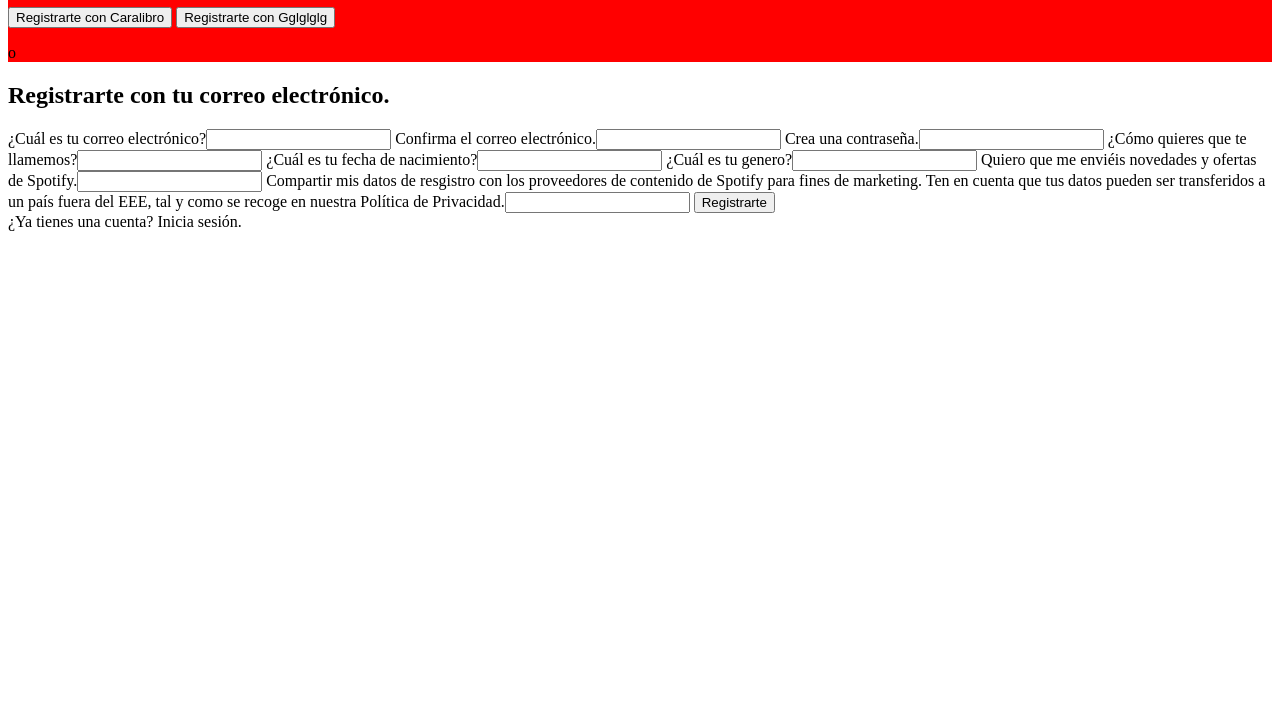
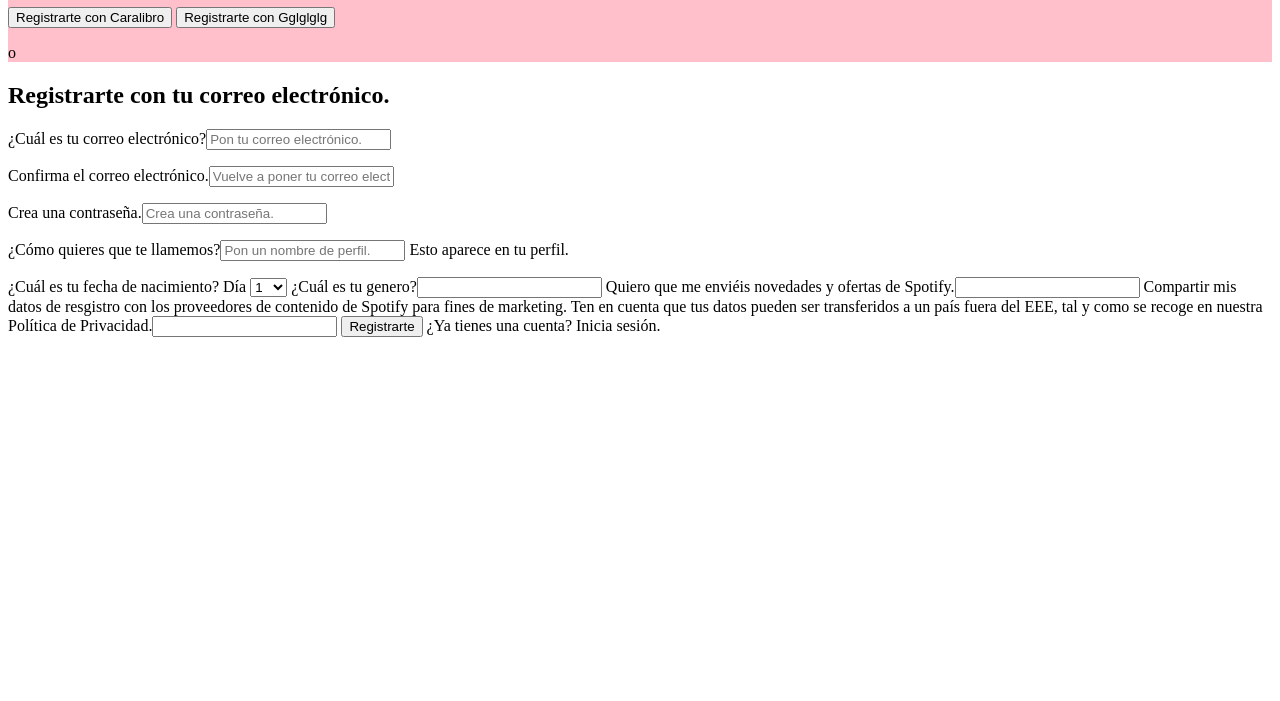
Before and after one commit to Adalab/promo-q-module-1.2-pair-12-spotify, a website: page public/signup.html in a window 1280 px wide. Shown: the part 99-800 px from the top of the page. Drawn offline with Linux system fonts and the light colour scheme.

```diff
--- a/public/signup.html
+++ b/public/signup.html
@@ -6,7 +6,6 @@
     <meta name="viewport" content="width=device-width, initial-scale=1.0" />
     <title>Sign up!</title>
     <link rel="stylesheet" href="./assets/css/signup.css" />
-    <style></style>
   </head>
   <body>
     <header>
@@ -17,16 +16,69 @@
       <p>o</p>
     </header>
     <h2>Registrarte con tu correo electrónico.</h2>
-    <form>
+    <form class="formulario">
       <label for="email"
-        >¿Cuál es tu correo electrónico?<input type="text"
+        >¿Cuál es tu correo electrónico?<input
+          type="email"
+          id="email"
+          placeholder="Pon tu correo electrónico."
       /></label>
-      <label for="">Confirma el correo electrónico.<input type="text" /></label>
-      <label for="">Crea una contraseña.<input type="text" /></label>
-      <label for="">¿Cómo quieres que te llamemos?<input type="text" /></label>
+      <label for="email-again"
+        >Confirma el correo electrónico.<input
+          type="email"
+          id="email-again"
+          placeholder="Vuelve a poner tu correo electrónico."
+      /></label>
+      <label for="pass"
+        >Crea una contraseña.<input
+          type="password"
+          id="pass"
+          placeholder="Crea una contraseña."
+      /></label>
+      <label for="nickname"
+        >¿Cómo quieres que te llamemos?<input
+          type="text"
+          id="nickname"
+          placeholder="Pon un nombre de perfil."
+        />
+        <span>Esto aparece en tu perfil.</span>
+      </label>
       <label for=""
-        >¿Cuál es tu fecha de nacimiento?<input type="text"
-      /></label>
+        >¿Cuál es tu fecha de nacimiento?
+        <label>Día
+        <select><option value="1">1</option>
+        <option value="2">2</option>
+        <option value="3">3</option>
+        <option value="4">4</option>
+        <option value="5">5</option>
+        <option value="6">6</option>
+        <option value="7">7</option>
+        <option value="8">8</option>
+        <option value="9">9</option>
+        <option value="10">10</option>
+        <option value="11">11</option>
+        <option value="12">12</option>
+        <option value="13">13</option>
+        <option value="14">14</option>
+        <option value="15">15</option>
+        <option value="16">16</option>
+        <option value="17">17</option>
+        <option value="18">18</option>
+        <option value="19">19</option>
+        <option value="20">20</option>
+        <option value="21">21</option>
+        <option value="22">22</option>
+        <option value="23">23</option>
+        <option value="24">24</option>
+        <option value="25">25</option>
+        <option value="26">26</option>
+        <option value="27">27</option>
+        <option value="28">28</option>
+        <option value="29">29</option>
+        <option value="30">30</option>
+        <option value="31">31</option>
+        </select></label>
+
       <label for="">¿Cuál es tu genero?<input type="text" /></label>
       <label for=""
         >Quiero que me enviéis novedades y ofertas de Spotify.<input
--- a/src/scss/signup.scss
+++ b/src/scss/signup.scss
@@ -1,3 +1,9 @@
 header {
-  background-color: red;
+  background-color: pink;
 }
+
+.formulario {
+  display: flex;
+  flex-direction: column;
+  gap: 1rem;
+}
```
Also changed, not shown: public/index.html (+1 -1 lines), src/html/partials/header.html (+1 -1 lines), src/html/signup.html (+1 -7 lines), public/assets/css/signup.css, 1 other file.
